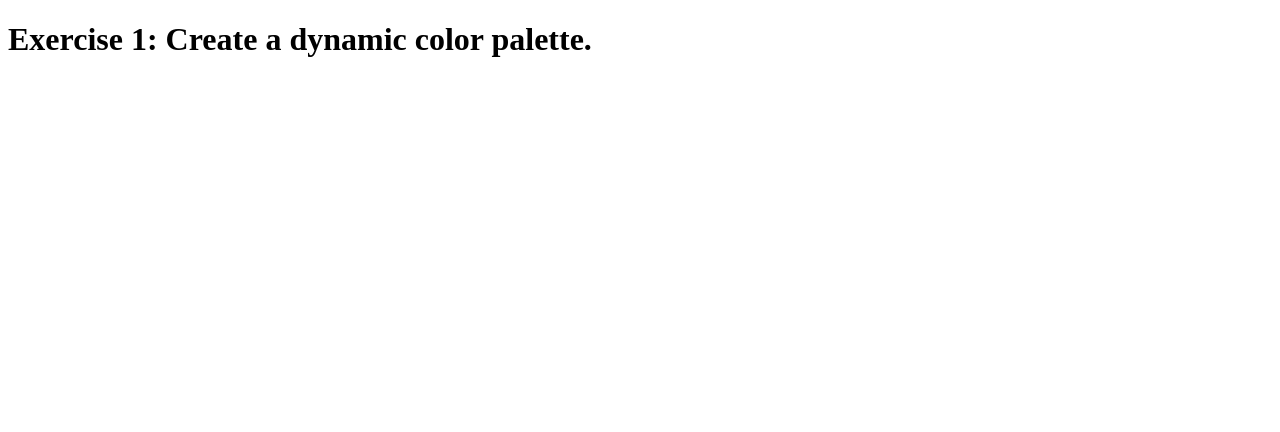
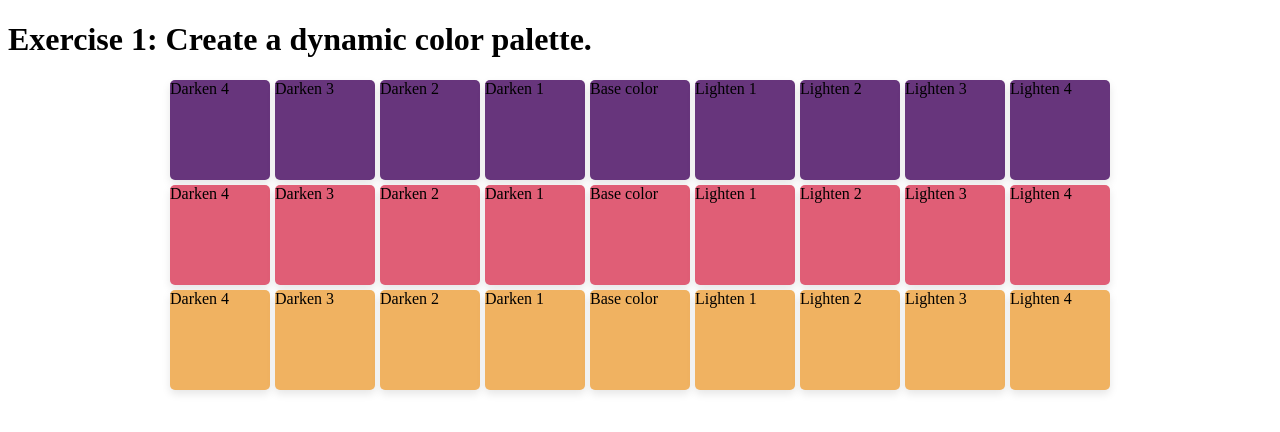
Before and after one commit to JCMiriam/MasterFrontendLemoncode_M1_BasicLayout, a website built with Vite: page src/exercise_1/exercise_1.html in a window 1280 px wide. Built offline with nearby package versions, Linux system fonts and the light colour scheme.

Commit message:
add layout to exercise 1

```diff
--- a/mystyle.scss
+++ b/mystyle.scss
@@ -1,3 +1,3 @@
-npmbody {
+body {
   background-color: aquamarine;
 }
--- a/src/exercise_1/exercise_1.html
+++ b/src/exercise_1/exercise_1.html
@@ -9,5 +9,41 @@
 </head>
 <body>
     <h1>Exercise 1: Create a dynamic color palette.</h1>
+
+    <section class="section">
+        <div class="container-1">
+            <div class="box darken-4"><span class="color-box-text">Darken 4</span></div>
+            <div class="box darken-3"><span class="color-box-text">Darken 3</span></div>
+            <div class="box darken-2"><span class="color-box-text">Darken 2</span></div>
+            <div class="box darken-1"><span class="color-box-text">Darken 1</span></div>
+            <div class="box base-color"><span class="color-box-text">Base color</span></div>
+            <div class="box lighten-1"><span class="color-box-text">Lighten 1</span></div>
+            <div class="box lighten-2"><span class="color-box-text">Lighten 2</span></div>
+            <div class="box lighten-3"><span class="color-box-text">Lighten 3</span></div>
+            <div class="box lighten-4"><span class="color-box-text">Lighten 4</span></div>
+        </div>
+        <div class="container-2">
+            <div class="box darken-4"><span class="color-box-text">Darken 4</span></div>
+            <div class="box darken-3"><span class="color-box-text">Darken 3</span></div>
+            <div class="box darken-2"><span class="color-box-text">Darken 2</span></div>
+            <div class="box darken-1"><span class="color-box-text">Darken 1</span></div>
+            <div class="box base-color"><span class="color-box-text">Base color</span></div>
+            <div class="box lighten-1"><span class="color-box-text">Lighten 1</span></div>
+            <div class="box lighten-2"><span class="color-box-text">Lighten 2</span></div>
+            <div class="box lighten-3"><span class="color-box-text">Lighten 3</span></div>
+            <div class="box lighten-4"><span class="color-box-text">Lighten 4</span></div>
+        </div>
+        <div class="container-3">
+            <div class="box darken-4"><span class="color-box-text">Darken 4</span></div>
+            <div class="box darken-3"><span class="color-box-text">Darken 3</span></div>
+            <div class="box darken-2"><span class="color-box-text">Darken 2</span></div>
+            <div class="box darken-1"><span class="color-box-text">Darken 1</span></div>
+            <div class="box base-color"><span class="color-box-text">Base color</span></div>
+            <div class="box lighten-1"><span class="color-box-text">Lighten 1</span></div>
+            <div class="box lighten-2"><span class="color-box-text">Lighten 2</span></div>
+            <div class="box lighten-3"><span class="color-box-text">Lighten 3</span></div>
+            <div class="box lighten-4"><span class="color-box-text">Lighten 4</span></div>
+        </div>
+    </section>
 </body>
 </html>
--- a/src/exercise_1/style.scss
+++ b/src/exercise_1/style.scss
@@ -0,0 +1,45 @@
+$purple: #67357c;
+$pink: #e05e76;
+$gold: #f0b261;
+
+$base-spacing: 5px;
+
+.section {
+    display: flex;
+    flex-direction: column;
+    gap: $base-spacing;
+}
+.container {
+    display: flex;
+    justify-content: center;
+    gap: $base-spacing;
+}
+.box {
+    width: 100px;
+    height: 100px;
+    border-radius: 5px;
+    box-shadow: 0 4px 8px rgba(0, 0, 0, 0.1);
+    transition: box-shadow 0.3s ease-in-out, transform 0.3s ease-in-out;;
+    cursor: pointer;
+
+    &:hover {
+        box-shadow: 0 8px 16px rgba(0, 0, 0, 0.2);
+        transform: scale(1.3);
+    }
+}
+
+.container-1, .container-2, .container-3 {
+    @extend .container
+}
+
+.container-1 .box {
+    background-color: $purple;
+}
+
+.container-2 .box {
+    background-color: $pink;
+}
+
+.container-3 .box {
+    background-color: $gold;
+}
```
